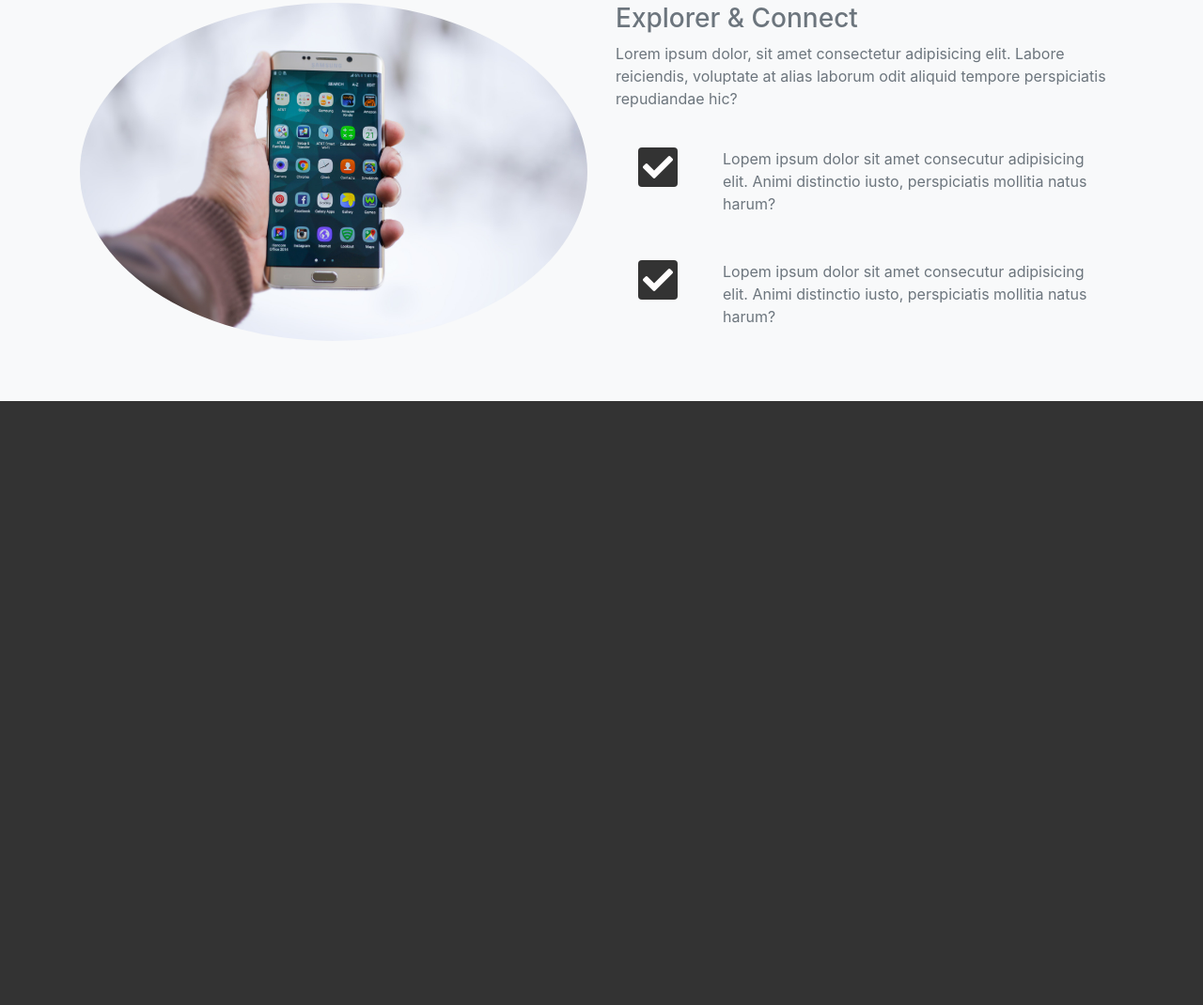
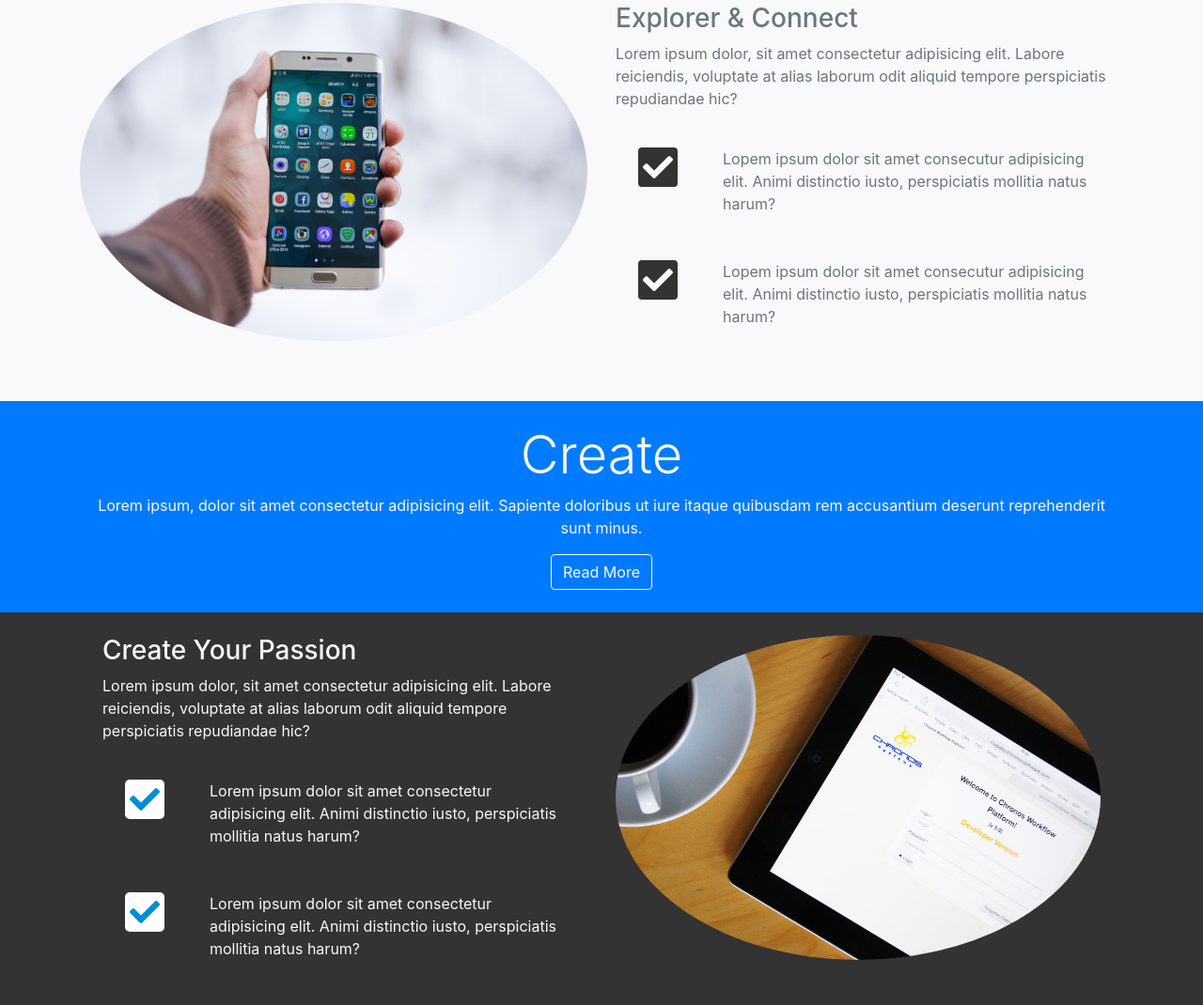
Before and after one commit to AhsanKhaan/Loop-Lab-Social-Theme, a plain HTML site: page index.html in a window 1280 px wide. Shown: the part 1046-2116 px from the top of the page at 94% size. Before the commit the page ends 1473 px from the top, so only its background shows below. Drawn offline with Linux system fonts and the light colour scheme.

Commit message:
create section has been pushed

```diff
--- a/css/style.css
+++ b/css/style.css
@@ -48,3 +48,6 @@ body{
       border-radius: 4px;
       padding:5px;
   }
+  #create-section{
+      background: rgb(15, 14, 14);
+  }
--- a/index.html
+++ b/index.html
@@ -45,7 +45,7 @@
             </li>
 
             <li class="nav-item">
-              <a href="#explore-head-section " class="nav-link ">Create</a>
+              <a href="#create-section " class="nav-link ">Create</a>
             </li>
             <li class="nav-item">
               <a href="#share-head-section " class="nav-link ">Share</a>
@@ -165,17 +165,26 @@
       <div class="container">
         <div class="row">
           <div class="col-md-6">
-            <img src="./img/explore-section1.jpg" alt="explore-img" class="img-fluid mb-3 rounded-circle">
+            <img
+              src="./img/explore-section1.jpg"
+              alt="explore-img"
+              class="img-fluid mb-3 rounded-circle"
+            />
           </div>
           <div class="col-md-6">
             <h3>Explorer & Connect</h3>
-            <p >Lorem ipsum dolor, sit amet consectetur adipisicing elit. Labore reiciendis, voluptate at alias laborum odit aliquid tempore perspiciatis repudiandae hic?</p>
+            <p>
+              Lorem ipsum dolor, sit amet consectetur adipisicing elit. Labore
+              reiciendis, voluptate at alias laborum odit aliquid tempore
+              perspiciatis repudiandae hic?
+            </p>
             <div class="d-flex">
               <div class="align-self-start p-4">
                 <i class="fas fa fa-check fa-2x"></i>
               </div>
               <div class="align-self-end p-4">
-                Lopem ipsum dolor sit amet consecutur adipisicing elit. Animi distinctio iusto, perspiciatis mollitia natus harum?
+                Lopem ipsum dolor sit amet consecutur adipisicing elit. Animi
+                distinctio iusto, perspiciatis mollitia natus harum?
               </div>
             </div>
             <div class="d-flex">
@@ -183,15 +192,70 @@
                 <i class="fas fa fa-check fa-2x"></i>
               </div>
               <div class="align-self-end p-4">
-                Lopem ipsum dolor sit amet consecutur adipisicing elit. Animi distinctio iusto, perspiciatis mollitia natus harum?
+                Lopem ipsum dolor sit amet consecutur adipisicing elit. Animi
+                distinctio iusto, perspiciatis mollitia natus harum?
               </div>
             </div>
-
           </div>
         </div>
       </div>
     </section>
+    <!-- Create Head Section -->
+    <section id="create-head-section" class="bg-primary">
+      <div class="container">
+        <div class="row">
+          <div class="col text-center text-light p-4">
+            <h3 class="display-4">
+              Create
+            </h3>
+            <p>
+              Lorem ipsum, dolor sit amet consectetur adipisicing elit. Sapiente
+              doloribus ut iure itaque quibusdam rem accusantium deserunt
+              reprehenderit sunt minus.
+            </p>
+            <a href="#home-section" class="btn btn-outline-light">Read More</a>
+          </div>
+        </div>
+      </div>
+    </section>
+    <!-- Create body section -->
+    <section class="create-section ">
+      <div class="container">
+        <div class="row text-light p-4">
+            <div class="col-md-6 order-2">
+              <img src="./img/create-section1.jpg" alt="" class="img-fluid rounded-circle">
+            </div>
+          <div class="col-md-6 order-1">
+            <h3>Create Your Passion</h3>
+            <p>
+              Lorem ipsum dolor, sit amet consectetur adipisicing elit. Labore
+              reiciendis, voluptate at alias laborum odit aliquid tempore
+              perspiciatis repudiandae hic?
+            </p>
+            <div class="d-flex">
+              <div class="self-align-start p-4 ">
+                <i class="font-custom fa fa-check fa-2x "></i>
+              </div>
+              <div class="self-align-end p-4">
+                Lorem ipsum dolor sit amet consectetur adipisicing elit. Animi
+                distinctio iusto, perspiciatis mollitia natus harum?
+              </div>
+            </div>
+            <div class="d-flex">
+              <div class="self-align-start p-4 ">
+                <i class="font-custom fa fa-check fa-2x "></i>
+              </div>
+              <div class="self-align-end p-4">
+                Lorem ipsum dolor sit amet consectetur adipisicing elit. Animi
+                distinctio iusto, perspiciatis mollitia natus harum?
+              </div>
+            </div>
+          </div>
 
+        </div>
+      </div>
+    </section>
+    <!-- share head section -->
 
     <!-- link for jQuery -->
     <script src="css/bootstrap/jquery.js"></script>
```
